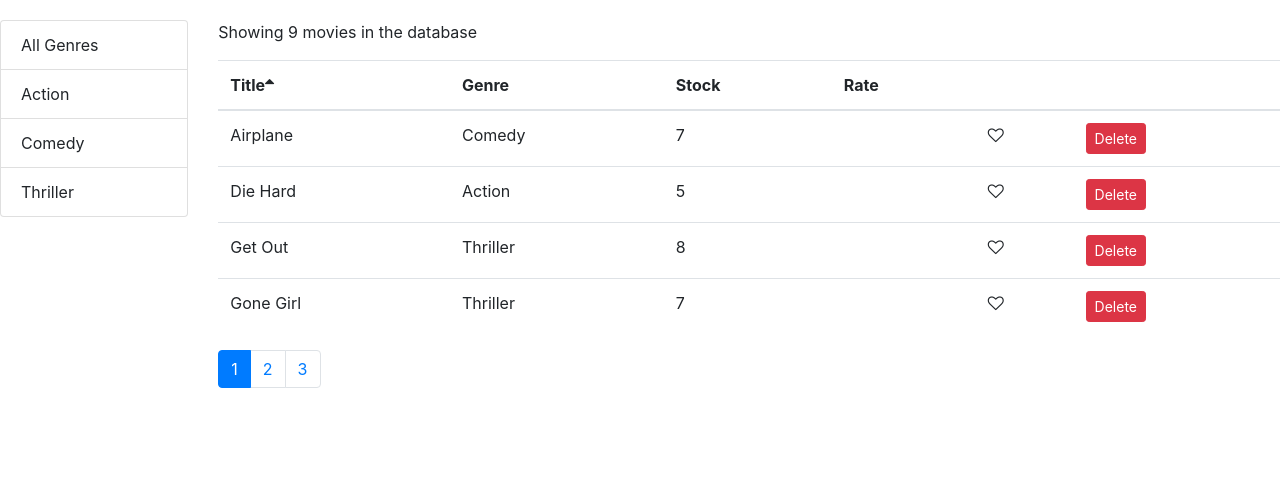
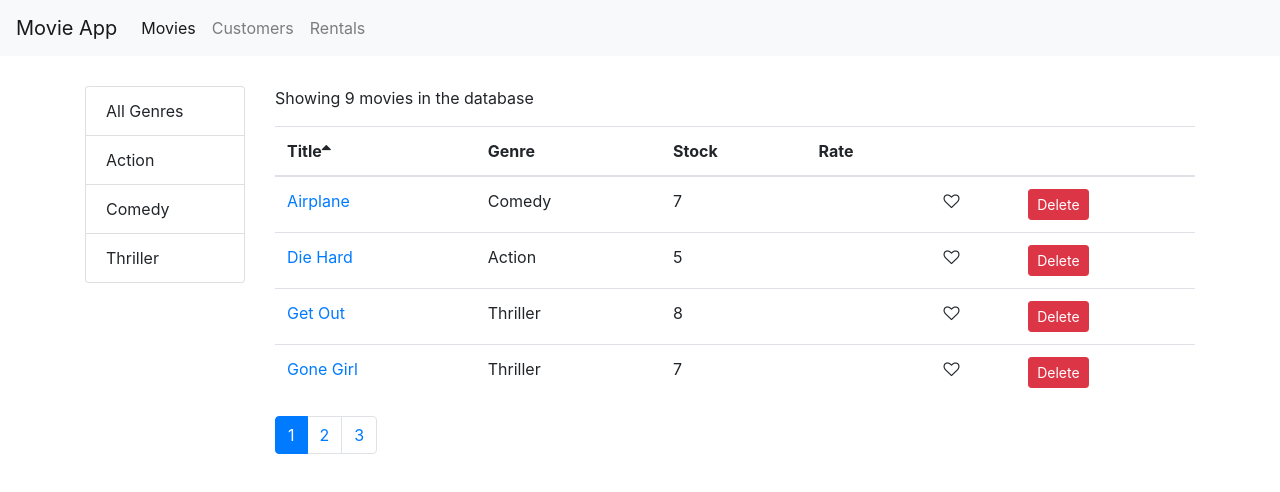
Before and after one commit to EmanueleDB/Movies-App-Client, a React (Create React App) app in the folder client/: page /movies in a window 1280 px wide. Shown: the top 492 px of the page. Built offline with nearby package versions, Linux system fonts and the light colour scheme.

Commit message:
Implemented Routing for multiple pages

```diff
--- a/client/package.json
+++ b/client/package.json
@@ -12,6 +12,7 @@
     "prop-types": "^15.7.2",
     "react": "^16.12.0",
     "react-dom": "^16.12.0",
+    "react-router-dom": "^5.1.2",
     "react-scripts": "3.3.0"
   },
   "scripts": {
--- a/client/src/App.js
+++ b/client/src/App.js
@@ -1,13 +1,32 @@
-import React from 'react';
-import './App.css';
-import Movies from './components/Movies'
+import React, { Component } from "react";
+import { Route, Redirect, Switch } from "react-router-dom";
+import Movies from "./components/Movies";
+import Customers from "./components/Customers";
+import Rentals from "./components/Rentals";
+import NotFound from "./components/NotFound";
+import NavBar from './components/NavBar'
+import MovieForm from './components/MovieForm'
+import "./App.css";
 
-function App() {
-  return (
-    <div>
-    <Movies />
-    </div>
-  );
+class App extends Component {
+  render() {
+    return (
+      <React.Fragment>
+        <NavBar />
+        <main className="container">
+          <Switch>
+            <Route path='/movies/:id' component={MovieForm} />
+            <Route path="/movies" component={Movies} />
+            <Route path="/customers" component={Customers} />
+            <Route path="/rentals" component={Rentals} />
+            <Route path="/not-found" component={NotFound} />
+            <Redirect from="/" exact to="/movies" />
+            <Redirect to="not-found" />
+          </Switch>
+        </main>
+      </React.Fragment>
+    );
+  }
 }
 
 export default App;
--- /dev/null
+++ b/client/src/components/Customers.js
@@ -0,0 +1,7 @@
+import React from "react";
+
+const Customers = () => {
+  return <h1>Customers</h1>;
+};
+
+export default Customers;
--- /dev/null
+++ b/client/src/components/MovieForm.js
@@ -0,0 +1,17 @@
+import React from "react";
+
+const MovieRentals = ({ match, history }) => {
+  return (
+    <div>
+      <h1>Movie Form {match.params.id}</h1>
+      <button
+        className="btn btn-primary"
+        onClick={() => history.push("/movies")}
+      >
+        Save
+      </button>
+    </div>
+  );
+};
+
+export default MovieRentals;
--- a/client/src/components/MoviesTable.js
+++ b/client/src/components/MoviesTable.js
@@ -1,10 +1,15 @@
 import React, { Component } from "react";
 import Like from "../common/Like";
 import Table from "../common/Table";
+import { Link } from 'react-router-dom'
 
 class MoviesTable extends Component {
   columns = [
-    { path: "title", label: "Title" },
+    {
+      path: "title",
+      label: "Title",
+      content: movie => <Link to={`/movies/${movie._id}}`}>{movie.title}</Link>
+    },
     { path: "genre.name", label: "Genre" },
     { path: "numberInStock", label: "Stock" },
     { path: "dailyRentalStock", label: "Rate" },
--- /dev/null
+++ b/client/src/components/NavBar.js
@@ -0,0 +1,38 @@
+import React from "react";
+import { NavLink, Link } from "react-router-dom";
+
+const NavBar = props => {
+  return (
+    <nav className="navbar navbar-expand-lg navbar-light bg-light">
+      <Link className="navbar-brand" to="/">
+        Movie App
+      </Link>
+      <button
+        className="navbar-toggler"
+        type="button"
+        data-toggle="collapse"
+        data-target="#navbarNavAltMarkup"
+        aria-controls="navbarNavAltMarkup"
+        aria-expanded="false"
+        aria-label="Toggle navigation"
+      >
+        <span className="navbar-toggler-icon" />
+      </button>
+      <div className="collapse navbar-collapse" id="navbarNavAltMarkup">
+        <div className="navbar-nav">
+          <NavLink className="nav-item nav-link" to="/movies">
+            Movies
+          </NavLink>
+          <NavLink className="nav-item nav-link" to="/customers">
+            Customers
+          </NavLink>
+          <NavLink className="nav-item nav-link" to="/rentals">
+            Rentals
+          </NavLink>
+        </div>
+      </div>
+    </nav>
+  );
+};
+
+export default NavBar;
--- /dev/null
+++ b/client/src/components/NotFound.js
@@ -0,0 +1,7 @@
+import React from "react";
+
+const NotFound = () => {
+  return <h1>Not Found</h1>;
+};
+
+export default NotFound;
--- /dev/null
+++ b/client/src/components/Rentals.js
@@ -0,0 +1,7 @@
+import React from "react";
+
+const Rentals = () => {
+  return <h1>Rentals</h1>;
+};
+
+export default Rentals;
--- a/client/src/index.css
+++ b/client/src/index.css
@@ -5,7 +5,7 @@
     sans-serif;
   -webkit-font-smoothing: antialiased;
   -moz-osx-font-smoothing: grayscale;
-  padding: 20px 0 0 0;
+  padding: 0 0 0 0;
 }
 
 code {
@@ -13,6 +13,10 @@
     monospace;
 }
 
+.navbar {
+  margin-bottom: 30px;
+}
+
 .clickable {
   cursor: pointer;
 }
--- a/client/src/index.js
+++ b/client/src/index.js
@@ -1,12 +1,18 @@
-import React from 'react';
-import ReactDOM from 'react-dom';
-import './index.css';
-import App from './App';
-import * as serviceWorker from './serviceWorker';
-import 'bootstrap/dist/css/bootstrap.css'
-import 'font-awesome/css/font-awesome.css'
+import React from "react";
+import ReactDOM from "react-dom";
+import "./index.css";
+import App from "./App";
+import * as serviceWorker from "./serviceWorker";
+import "bootstrap/dist/css/bootstrap.css";
+import "font-awesome/css/font-awesome.css";
+import { BrowserRouter } from "react-router-dom";
 
-ReactDOM.render(<App />, document.getElementById('root'));
+ReactDOM.render(
+  <BrowserRouter>
+    <App />
+  </BrowserRouter>,
+  document.getElementById("root")
+);
 
 // If you want your app to work offline and load faster, you can change
 // unregister() to register() below. Note this comes with some pitfalls.
```
Also changed, not shown: 1 other file (tests, documents, lock files or other folders).
